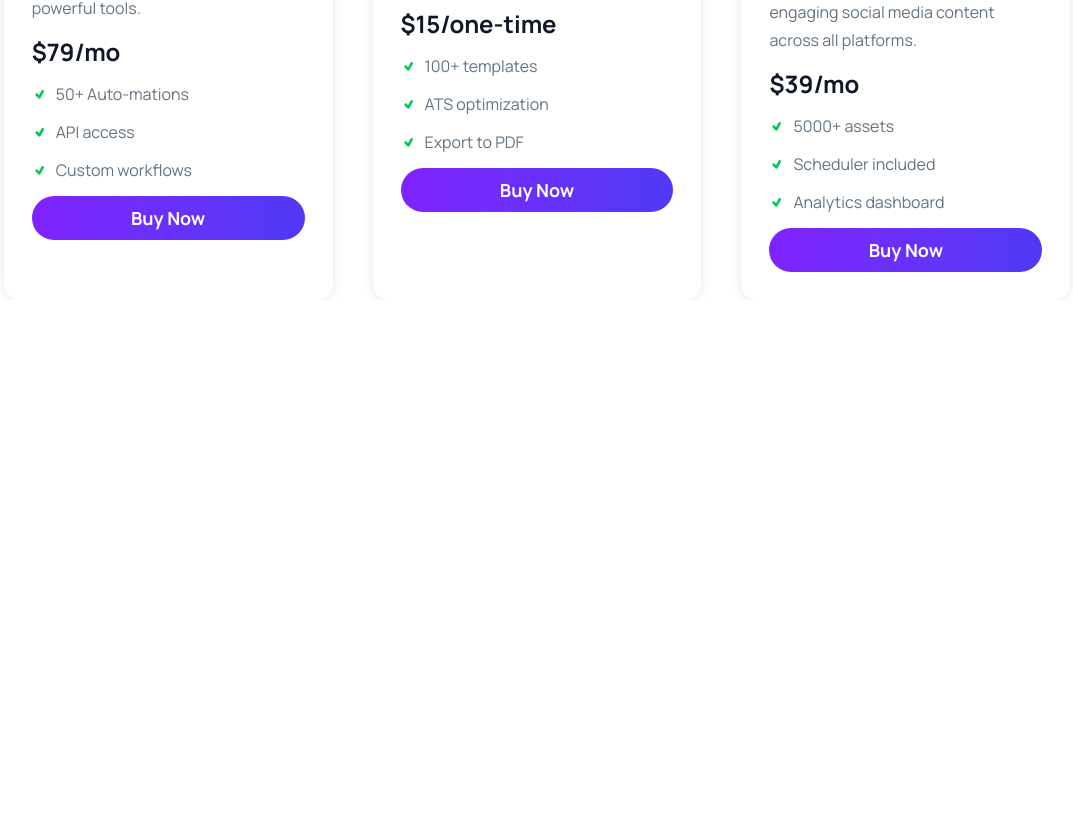
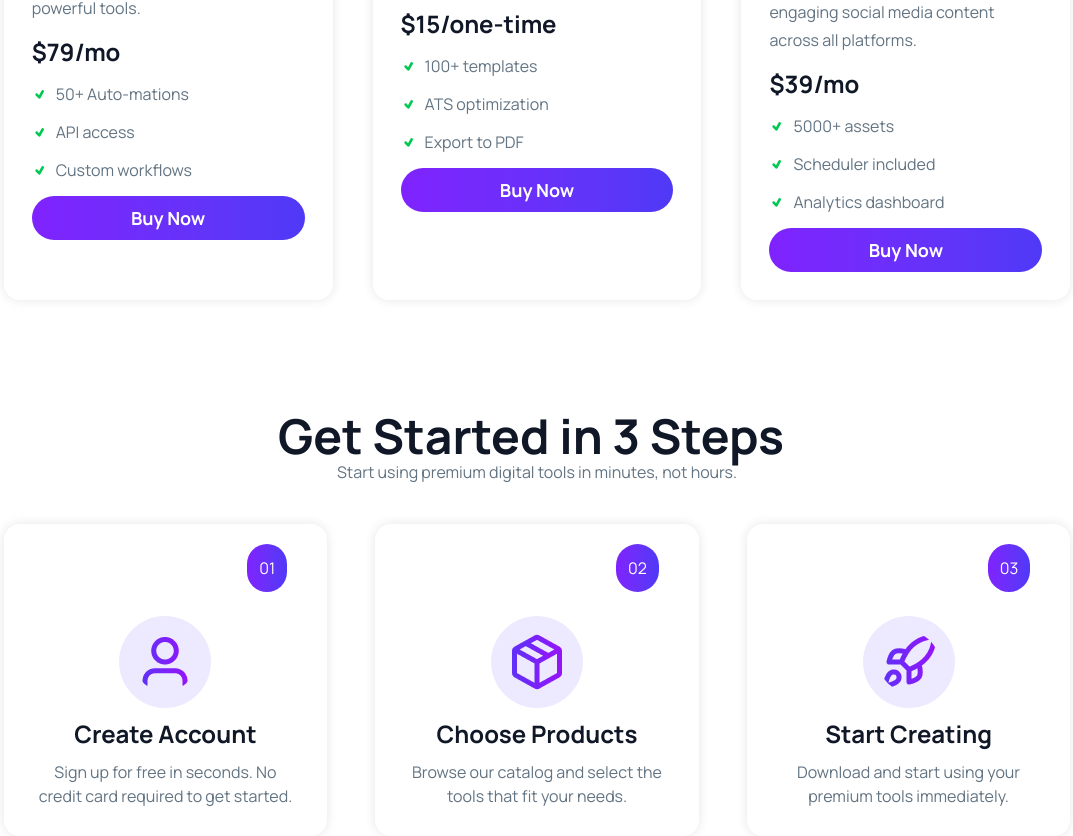
Before and after one commit to Mezba-Morsalin/PH-B-13-Assignment-06, a React (Vite) app: page / in a window 1280 px wide. Shown: the part 1876-2712 px from the top of the page, without its empty margins (103-1176 px from the left). Before the commit the page ends 2176 px from the top, so only its background shows below. Built offline with nearby package versions, Linux system fonts and the light colour scheme.

Commit message:
Step Section Card Design Completed

```diff
--- a/src/App.jsx
+++ b/src/App.jsx
@@ -4,18 +4,20 @@ import Hero from './assets/components/Hero/hero'
 import Navbar from './assets/components/Navbar/navbar'
 import Rating from './assets/components/Rating/rating'
 import Tools from './assets/components/Digi Tools/tools'
+import Step from './assets/components/Steps/step'
 
 
 const data = fetch('tools.json').then(res => res.json())
 function App() {
   return (
     <>
-     <Navbar></Navbar>
+     <Navbar key={data.id} data = {data}></Navbar>
      <Hero></Hero>
      <Rating></Rating>
-     <Suspense fallback = {<h1><span className="loading loading-dots loading-xl flex justify-center items-center min-h-screen"></span></h1>}>
+     <Suspense fallback = {<span className="loading loading-dots loading-xl flex justify-center items-center min-h-screen"></span>}>
      <Tools key={data.id} data = {data}></Tools>
      </Suspense>
+     <Step></Step>
     </>
   )
 }
--- a/src/assets/components/Digi Tools/tools.jsx
+++ b/src/assets/components/Digi Tools/tools.jsx
@@ -14,7 +14,7 @@ const Tools = ({data}) => {
                 <div className='flex items-center gap-2.5 justify-center mb-10'>
                     <div className=" rounded-full border border-gray-200">
                     <button onClick={() => setChangeColor(!false)} className={` ${changeColor ?  "bg-linear-to-r from-violet-600 to-indigo-600 text-white p-3 md:p-4 rounded-full font-bold cursor-pointer text-[12px] md:text-lg" :  "text-black font-bold rounded-full p-3 md:p-4 cursor-pointer text-[12px] md:text-lg"} `}>Products</button>
-                        <button onClick={() => setChangeColor(false)} className={` ${changeColor ?  " text-black font-bold rounded-full p-3 md:p-4 cursor-pointer text-[12px] md:text-lg" :  "bg-linear-to-r from-violet-600 to-indigo-600 text-white p-3 md:p-4 text-[12px] md:text-lg rounded-full font-bold cursor-pointer"} `}>Cart ({selectCart.length})</button>
+                        <button onClick={() => setChangeColor(false)} className={` ${changeColor ?  " text-black font-bold rounded-full p-3 md:p-4 cursor-pointer text-[12px] md:text-lg" :  "bg-linear-to-r from-violet-600 to-indigo-600 text-white p-3 md:p-4 text-[12px] md:text-lg rounded-full font-bold cursor-pointer"} `}>Cart {selectCart.length}</button>
                     </div>
                 </div>
             </div>
--- a/src/assets/components/Navbar/navbar.jsx
+++ b/src/assets/components/Navbar/navbar.jsx
@@ -3,6 +3,7 @@ import Links from './links';
 import { IoCart } from 'react-icons/io5';
 import { RiCloseCircleLine } from 'react-icons/ri';
 import { GiHamburgerMenu } from 'react-icons/gi';
+import { use } from 'react';
 const navLinks = [
   {
     "name": "Products",
@@ -30,7 +31,8 @@ const navLinks = [
     "path": "/faq"
   }
 ]
-const Navbar = () => {
+const Navbar = ({data}) => {
+    const dataLength = use(data)
     const [changeColor, setChangeColor] = useState(true)
     const [open, setOpen] = useState(false)
     const links = navLinks.map(navLink => <Links key={navLink.id} navLink = {navLink}></Links>)
@@ -54,7 +56,12 @@ const Navbar = () => {
                     }
                 </ul>
                 <div className='flex items-center gap-2.5'>
-                    <button className=' btn text-indigo-600 rounded-full text-base md:text-2xl p-4 md:px-5 md:py-6'><IoCart></IoCart></button>
+                    <div>
+                        <button className=' btn text-indigo-600 rounded-full text-base md:text-2xl p-4 md:px-5 md:py-6'><IoCart className='relative'></IoCart></button>
+
+                            <p className='bg-red-500 text-white p-2 rounded-full text-[11px] absolute top-0'> {dataLength.length}</p>
+
+                    </div>
                     <div className=" rounded-full border border-gray-200">
                         <button onClick={() => setChangeColor(false)} className={` ${changeColor ?  " text-black font-bold rounded-full p-2 md:p-2 cursor-pointer text-[12px] md:text-lg" :  "bg-linear-to-r from-violet-600 to-indigo-600 text-white p-2 md:p-2 text-[12px] md:text-lg rounded-full font-bold cursor-pointer"} `}>Login</button>
                     <button onClick={() => setChangeColor(!false)} className={` ${changeColor ?  "bg-linear-to-r from-violet-600 to-indigo-600 text-white p-2 md:p-2 rounded-full font-bold cursor-pointer text-[12px] md:text-lg" :  "text-black font-bold rounded-full p-2 md:p-2 cursor-pointer text-[12px] md:text-lg"} `}>Get Started</button>
--- /dev/null
+++ b/src/assets/components/Steps/step.jsx
@@ -0,0 +1,44 @@
+import React from 'react';
+import userPng from '../../Resources/user.png'
+import packagePng from '../../Resources/package.png'
+import rocketImg from '../../Resources/rocket.png'
+
+const Step = () => {
+    return (
+
+        <section className='w-11/12 lg:w-10/12 mx-auto mt-28'>
+            <div className='text-center space-x-3'>
+                <h2 className='font-bold text-4xl md:text-5xl text-[#101727]'>Get Started in 3 Steps</h2>
+                <p className='text-[#627382] text-base'>Start using premium digital tools in minutes, not hours.</p>
+            </div>
+            <div className='grid md:grid-cols-2 lg:grid-cols-3 gap-12 mt-10'>
+                <div className='shadow-[0px_0px_12px_rgba(0,0,0,0.1)] p-7 rounded-2xl relative'>
+                    <p className='bg-linear-to-r from-violet-600 to-indigo-600 p-3 rounded-full text-white absolute top-5 right-10'>01</p>
+                    <div className='flex flex-col justify-center items-center space-y-2.5 mt-16'>
+                        <img className='bg-violet-100 p-4 rounded-full' src={userPng} alt="" />
+                        <h3 className='text-2xl text-[#101727] font-bold'>Create Account</h3>
+                        <p className='text-[#627382] text-base text-center'>Sign up for free in seconds. No credit card required to get started.</p>
+                    </div>
+                </div>
+                <div className='shadow-[0px_0px_12px_rgba(0,0,0,0.1)] p-7 rounded-2xl relative'>
+                    <p className='bg-linear-to-r from-violet-600 to-indigo-600 p-3 rounded-full text-white absolute top-5 right-10'>02</p>
+                    <div className='flex flex-col justify-center items-center space-y-2.5 mt-16'>
+                        <img className='bg-violet-100 p-4 rounded-full' src={packagePng} alt="" />
+                        <h3 className='text-2xl text-[#101727] font-bold'>Choose Products</h3>
+                        <p className='text-[#627382] text-base text-center'>Browse our catalog and select the tools that fit your needs.</p>
+                    </div>
+                </div>
+                <div className='shadow-[0px_0px_12px_rgba(0,0,0,0.1)] p-7 rounded-2xl relative'>
+                    <p className='bg-linear-to-r from-violet-600 to-indigo-600 p-3 rounded-full text-white absolute top-5 right-10'>03</p>
+                    <div className='flex flex-col justify-center items-center space-y-2.5 mt-16'>
+                        <img className='bg-violet-100 p-4 rounded-full' src={rocketImg} alt="" />
+                        <h3 className='text-2xl text-[#101727] font-bold'>Start Creating</h3>
+                        <p className='text-[#627382] text-base text-center'>Download and start using your premium tools immediately.</p>
+                    </div>
+                </div>
+            </div>
+        </section>
+    );
+};
+
+export default Step;
```
